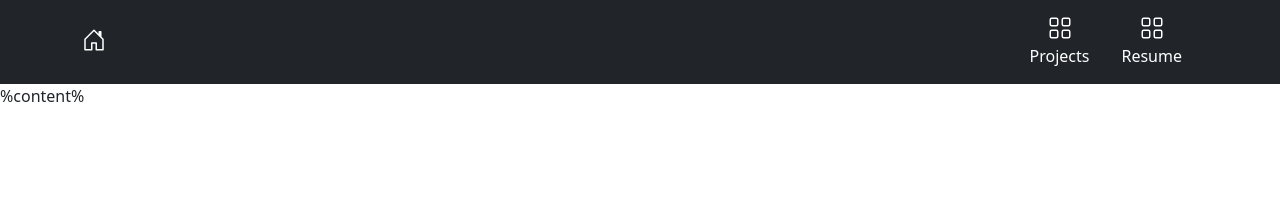
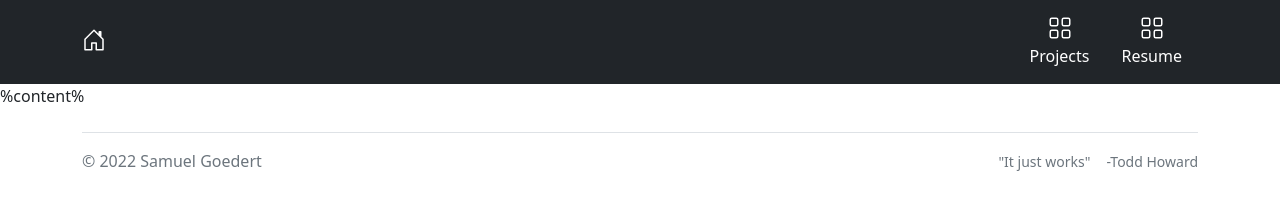
Before and after one commit to goederts/goederts.github.io, a plain HTML site: page dev/template.html in a window 1280 px wide. Drawn offline with nearby package versions, Linux system fonts and the light colour scheme.

Commit message:
added footer

```diff
--- a/dev/template.html
+++ b/dev/template.html
@@ -9,7 +9,7 @@
 <script src="https://cdn.jsdelivr.net/npm/bootstrap@5.2.2/dist/js/bootstrap.bundle.min.js" integrity="sha384-OERcA2EqjJCMA+/3y+gxIOqMEjwtxJY7qPCqsdltbNJuaOe923+mo//f6V8Qbsw3" crossorigin="anonymous"></script>
 
 <body class="">
-<svg xmlns="http://www.w3.org/2000/svg" style="display: none;">
+    <svg xmlns="http://www.w3.org/2000/svg" style="display: none;">
     <symbol id="home" viewBox="0 0 16 16">
         <path d="M8.354 1.146a.5.5 0 0 0-.708 0l-6 6A.5.5 0 0 0 1.5 7.5v7a.5.5 0 0 0 .5.5h4.5a.5.5 0 0 0 .5-.5v-4h2v4a.5.5 0 0 0 .5.5H14a.5.5 0 0 0 .5-.5v-7a.5.5 0 0 0-.146-.354L13 5.793V2.5a.5.5 0 0 0-.5-.5h-1a.5.5 0 0 0-.5.5v1.293L8.354 1.146zM2.5 14V7.707l5.5-5.5 5.5 5.5V14H10v-4a.5.5 0 0 0-.5-.5h-3a.5.5 0 0 0-.5.5v4H2.5z"></path>
     </symbol>
@@ -51,7 +51,20 @@
         </div>
     </div>
 </header>
+
 %content%
 
+<div class="container mt-2">
+  <footer class="d-flex flex-wrap justify-content-between align-items-center py-3 my-4 border-top">
+    <div class="col-md-4 d-flex align-items-center">
+      <span class="mb-3 mb-md-0 text-muted">© 2022 Samuel Goedert</span>
+    </div>
+
+    <ul class="nav col-md-4 justify-content-end list-unstyled d-flex">
+      <li class="ms-3"><small class="text-muted">"It just works"</small></li>
+      <li class="ms-3"><small class="text-muted">-Todd Howard</small></li>
+    </ul>
+  </footer>
+</div>
 </body>
 </html>
```
